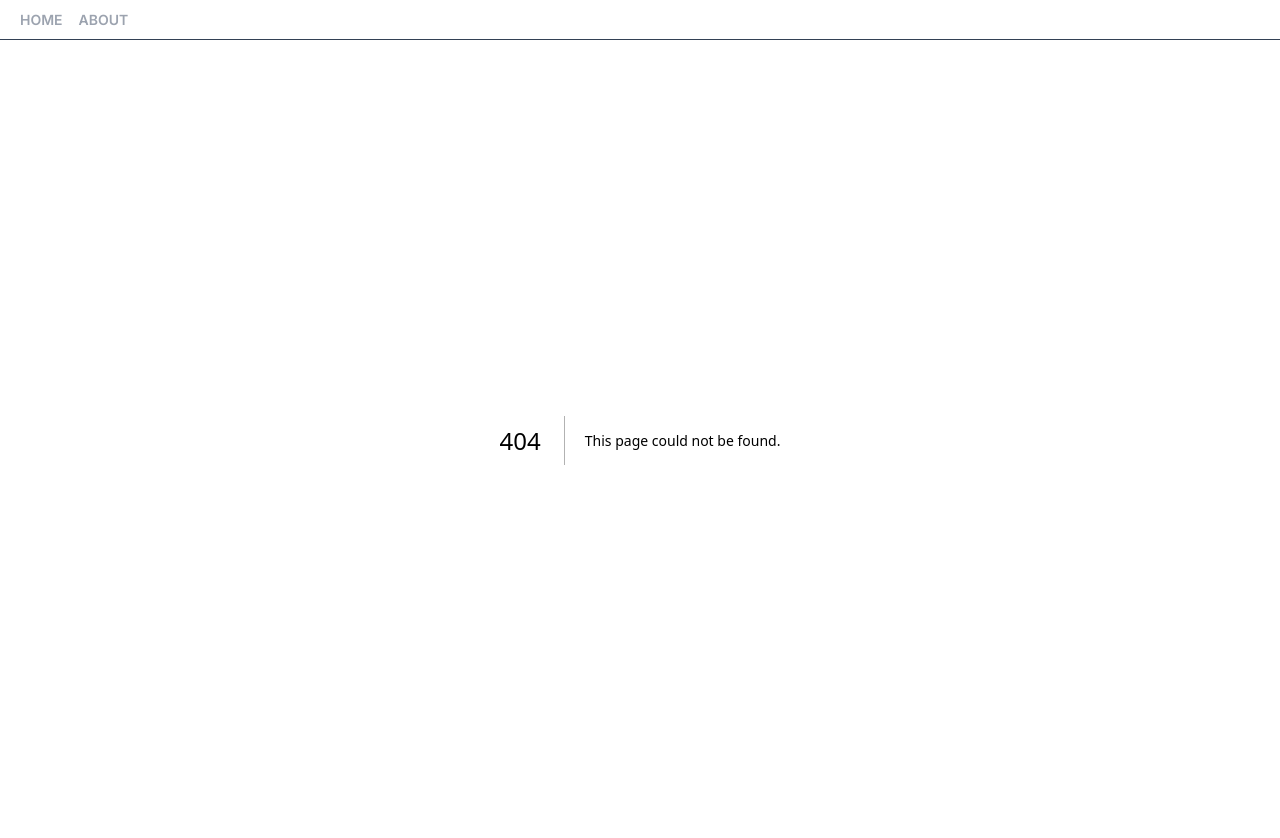
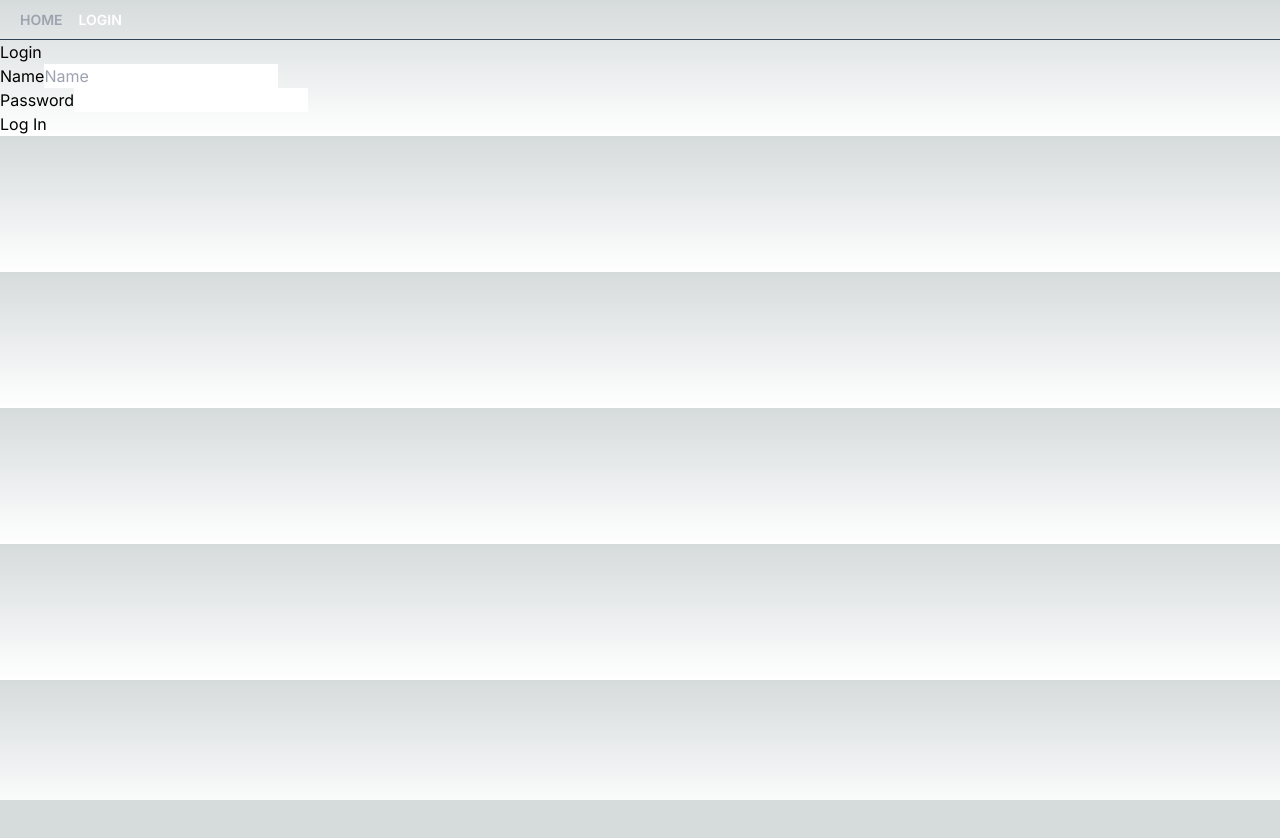
Before and after one commit to manish021124/bloguer, a Next.js app in the folder frontend/bloguer/: page /auth/login in a window 1280 px wide. Before the commit this address had no page. After the commit the page ends 800 px from the top, so only its background shows below. Built offline with nearby package versions, Linux system fonts and the light colour scheme.

Commit message:
added login functionality using localstorage

```diff
--- /dev/null
+++ b/frontend/bloguer/src/app/auth/auth.tsx
@@ -0,0 +1 @@
+export async function signup(formData: FormData) {}
--- /dev/null
+++ b/frontend/bloguer/src/app/auth/login/login.ts
@@ -0,0 +1,16 @@
+import { csrAxiosInstance } from "@/lib/axiosInstance";
+import { AppDispatch } from "@/lib/store";
+import { login as loginAction } from "@/lib/features/authSlice";
+
+export async function login(username: string, password: string, dispatch: AppDispatch): Promise<void> {
+  try {
+    const response = await csrAxiosInstance.post('token/', { username, password })
+    const token = response.data.access
+
+    localStorage.setItem('access_token', response.data.access)
+    dispatch(loginAction(token))
+  } catch (error) {
+    console.error('Login failed: ', error);
+    throw error
+  }
+}
--- /dev/null
+++ b/frontend/bloguer/src/app/auth/login/page.tsx
@@ -0,0 +1,26 @@
+import { LoginPage } from "@/components/auth/LoginPage";
+
+const Login: React.FC = async () => {
+  return (
+    <div>
+      <LoginPage />
+    </div>
+  )
+}
+
+export default Login;
+
+
+
+
+// export async function refreshToken() {
+//   try {
+//     const refreshToken = localStorage.getItem('refresh_token')
+//     const response = await ssrAxiosInstance.post('token/refresh/', { refresh: refreshToken })
+//     localStorage.setItem('access_token', response.data.access)
+//     return response.data
+//   } catch (error) {
+//     console.log('Token refresh failed: ', error)
+//     throw error
+//   }
+// }
--- a/frontend/bloguer/src/app/storeProvider.tsx
+++ b/frontend/bloguer/src/app/storeProvider.tsx
@@ -2,7 +2,7 @@
 
 import { useRef } from 'react'
 import { Provider } from "react-redux"
-import { makeStore, AppStore } from "../lib/store"
+import { store, AppStore } from "../lib/store"
 
 export default function StoreProvider({
   children
@@ -11,7 +11,7 @@ export default function StoreProvider({
 }) {
   const storeRef = useRef<AppStore>()
   if (!storeRef.current) {
-    storeRef.current = makeStore()
+    storeRef.current = store()
   }
   return <Provider store={storeRef.current}>{children}</Provider>
 }
--- a/frontend/bloguer/src/components/NavLinks.tsx
+++ b/frontend/bloguer/src/components/NavLinks.tsx
@@ -11,8 +11,8 @@ export function NavLinks() {
       <Link className={`link hover:text-white ${pathname === '/' ? 'text-white' : 'text-gray-400'}`} href="/">
         Home
       </Link>
-      <Link className={`link hover:text-white ${pathname === '/about' ? 'text-white' : 'text-gray-400'}`} href="/about">
-        About
+      <Link className={`link hover:text-white ${pathname === '/auth/login' ? 'text-white' : 'text-gray-400'}`} href="/auth/login">
+        Login
       </Link>
     </nav>
   )
--- a/frontend/bloguer/src/components/PostsList.tsx
+++ b/frontend/bloguer/src/components/PostsList.tsx
@@ -15,7 +15,7 @@ async function fetchPosts(): Promise<Post[]> {
   }
 }
 
-const PostsList: React.FC = async () => {
+const PostsList = async () => {
   let posts: Post[] = []
   let error: string | null = null
 
@@ -35,7 +35,7 @@ const PostsList: React.FC = async () => {
           {posts.length > 0 ? (
             posts.map(post => (
               <li key={post.id}>
-                <h2>{post.title}</h2>
+                <h2>{post.id} {post.title}</h2>
                 <p>{post.content}</p>
               </li>
             ))
--- /dev/null
+++ b/frontend/bloguer/src/components/auth/LoginPage.tsx
@@ -0,0 +1,42 @@
+'use client'
+
+import { FormEvent, useState } from "react"
+import { login } from "@/app/auth/login/login"
+import { useRouter } from "next/navigation"
+import { useDispatch } from "react-redux"
+
+export function LoginPage() {
+  const [username, setUsername] = useState('')
+  const [password, setPassword] = useState('')
+  const [error, setError] = useState('')
+  const dispatch = useDispatch()
+  const router = useRouter()
+
+  const handleSubmit = async (event: FormEvent) => {
+    event.preventDefault()
+    try {
+      await login(username, password, dispatch)
+      router.push('/')
+    } catch (error) {
+      setError('Login failed. Please check  your credentials.')
+    }
+  }
+
+  return (
+    <div>
+      <h1>Login</h1>
+      <form onSubmit={handleSubmit}>
+        <div>
+          <label htmlFor="name">Name</label>
+          <input id="name" name="name" type="text" placeholder="Name" onChange={(e) => setUsername(e.target.value)} />
+        </div>
+        <div>
+          <label htmlFor="password">Password</label>
+          <input id="password" name="password" type="password" onChange={(e) => setPassword(e.target.value)} />
+        </div>
+        <button type="submit">Log In</button>
+        {error && <p style={{ color: 'red' }}>{error}</p>}
+      </form>
+    </div>
+  )
+}
--- /dev/null
+++ b/frontend/bloguer/src/components/auth/SignupForm.tsx
@@ -0,0 +1,21 @@
+import { signup } from "@/app/auth/auth"
+
+export function SignupForm() {
+  return (
+    <form action={signup}>
+      <div>
+        <label htmlFor="name">Name</label>
+        <input id="name" name="name" placeholder="Name" />
+      </div>
+      <div>
+        <label htmlFor="email">Email</label>
+        <input id="email" name="email" type="email" placeholder="Email" />
+      </div>
+      <div>
+        <label htmlFor="password">Password</label>
+        <input id="password" name="password" type="password" />
+      </div>
+      <button type="submit">Sign Up</button>
+    </form>
+  )
+}
--- /dev/null
+++ b/frontend/bloguer/src/lib/features/authSlice.ts
@@ -0,0 +1,29 @@
+import { createSlice, PayloadAction } from "@reduxjs/toolkit";
+
+interface AuthState {
+  token: string | null
+  isAuthenticated: boolean
+}
+
+const initialState: AuthState = {
+  token: null,
+  isAuthenticated: false,
+}
+
+const authSlice = createSlice({
+  name: 'auth',
+  initialState,
+  reducers: {
+    login: (state, action: PayloadAction<string>) => {
+      state.token = action.payload
+      state.isAuthenticated = true
+    },
+    logout: (state) => {
+      state.token = null
+      state.isAuthenticated = false
+    },
+  },
+})
+
+export const { login, logout } = authSlice.actions
+export default authSlice.reducer
--- a/frontend/bloguer/src/lib/features/userSlice.ts
+++ /dev/null
@@ -1,30 +0,0 @@
-import { createSlice, PayloadAction } from "@reduxjs/toolkit";
-// import { RootState } from "@/lib/store";
-
-export interface CounterState {
-  value: number
-}
-
-const initialState: CounterState = {
-  value: 0
-}
-
-export const counterSlice = createSlice({
-  name: 'user',
-  initialState,
-  reducers: {
-    increment: state => {
-      state.value += 1
-    },
-    decrement: state => {
-      state.value -= 1
-    },
-    incrementByAmount: (state, action: PayloadAction<number>) => {
-      state.value += action.payload
-    }
-  }
-})
-
-export const { increment, decrement, incrementByAmount } = counterSlice.actions
-// export const selectCount = (state: RootState) => state.counter.value
-export default counterSlice.reducer
--- a/frontend/bloguer/src/lib/store.ts
+++ b/frontend/bloguer/src/lib/store.ts
@@ -1,15 +1,15 @@
 import { configureStore } from "@reduxjs/toolkit"
-import userSlice from "./features/userSlice"
+import authSlice from "./features/authSlice"
 
-export const makeStore = () => {
+export const store = () => {
   return configureStore({
     reducer: {
-      user: userSlice,
+      auth: authSlice,
     }
   })
 }
 
-export type AppStore = ReturnType<typeof makeStore>
+export type AppStore = ReturnType<typeof store>
 
 export type RootState = ReturnType<AppStore['getState']>
 export type AppDispatch = AppStore['dispatch']
```
